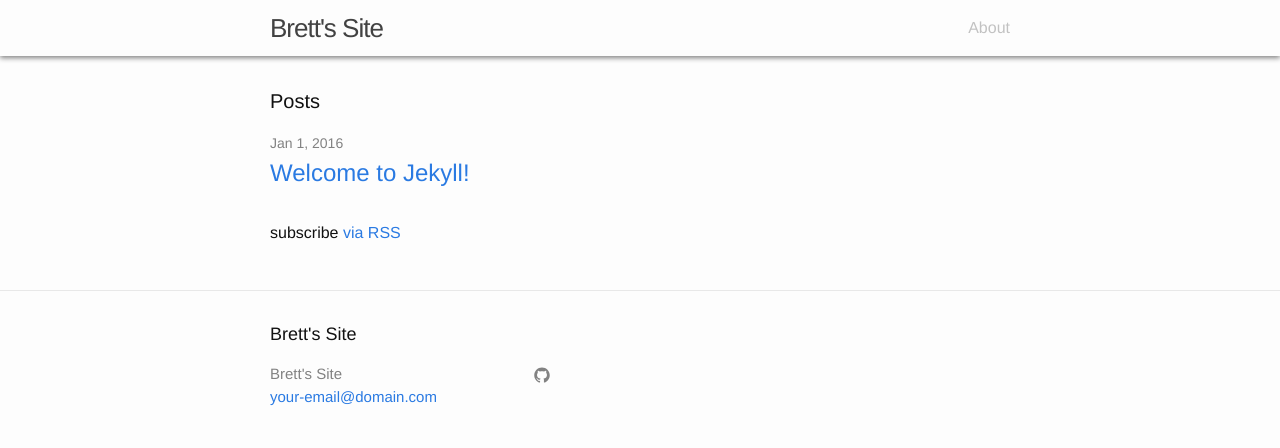
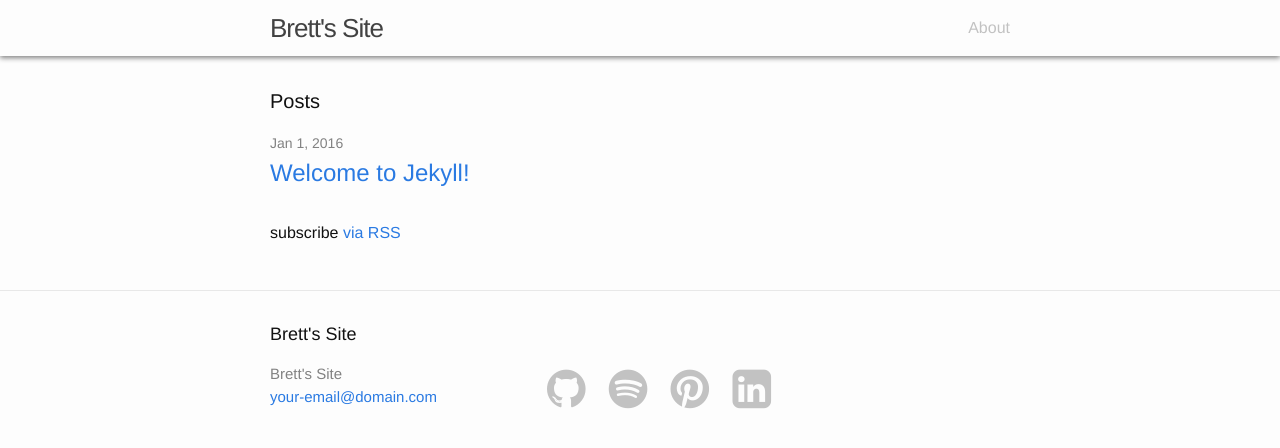
Before and after one commit to brettjbush/brettjbush.github.io, a Jekyll site: the page built from index.html, in a window 1280 px wide. Shown: the top 448 px of the page. Built offline with Jekyll 4.4.1, drawn with Linux system fonts in a browser that asks for light colours; nearby versions of some CDN libraries.

Commit message:
master social media links

```diff
--- a/_config.yml
+++ b/_config.yml
@@ -8,6 +8,9 @@
 baseurl: "" # the subpath of your site, e.g. /blog/
 url: "http://bbush.me" # the base hostname & protocol for your site
 github_username:  brettjbush
+pinterest_username:  brettjbush
+spotify_username:  1214399655
+linkedin_username:  brett-bush-6a1500b0
 
 # Build settings
 markdown: kramdown
--- a/_includes/footer.html
+++ b/_includes/footer.html
@@ -11,20 +11,39 @@
           <li><a href="mailto:{{ site.email }}">{{ site.email }}</a></li>
         </ul>
       </div>
-
       <div class="footer-col  footer-col-2">
-        <ul class="social-media-list">
-          {% if site.github_username %}
-          <li>
-            <a href="https://github.com/{{ site.github_username }}">
-              <span class="icon  icon--github">
-                <svg viewBox="0 0 16 16">
-                  <path fill="#828282" d="M7.999,0.431c-4.285,0-7.76,3.474-7.76,7.761 c0,3.428,2.223,6.337,5.307,7.363c0.388,0.071,0.53-0.168,0.53-0.374c0-0.184-0.007-0.672-0.01-1.32 c-2.159,0.469-2.614-1.04-2.614-1.04c-0.353-0.896-0.862-1.135-0.862-1.135c-0.705-0.481,0.053-0.472,0.053-0.472 c0.779,0.055,1.189,0.8,1.189,0.8c0.692,1.186,1.816,0.843,2.258,0.645c0.071-0.502,0.271-0.843,0.493-1.037 C4.86,11.425,3.049,10.76,3.049,7.786c0-0.847,0.302-1.54,0.799-2.082C3.768,5.507,3.501,4.718,3.924,3.65 c0,0,0.652-0.209,2.134,0.796C6.677,4.273,7.34,4.187,8,4.184c0.659,0.003,1.323,0.089,1.943,0.261 c1.482-1.004,2.132-0.796,2.132-0.796c0.423,1.068,0.157,1.857,0.077,2.054c0.497,0.542,0.798,1.235,0.798,2.082 c0,2.981-1.814,3.637-3.543,3.829c0.279,0.24,0.527,0.713,0.527,1.437c0,1.037-0.01,1.874-0.01,2.129 c0,0.208,0.14,0.449,0.534,0.373c3.081-1.028,5.302-3.935,5.302-7.362C15.76,3.906,12.285,0.431,7.999,0.431z"/>
-                </svg>
-              </span>
-            </a>
-          </li>
-          {% endif %}
+        <table class="social-media-list">
+          <tr>
+            {% if site.github_username %}
+            <td>
+              <a href="https://github.com/{{ site.github_username }}" target="_blank">
+                <i class="hovericon fa fa-github fa-3x fa-fw"></i>
+              </a>
+            </td>
+            {% endif %}
+            {% if site.spotify_username %}
+            <td>
+              <a href="https://open.spotify.com/user/{{ site.spotify_username }}" target="_blank">
+                <i class="hovericon fa fa-spotify fa-3x fa-fw"></i>
+              </a>
+            </td>
+            {% endif %}
+            {% if site.pinterest_username %}
+            <td>
+              <a href="https://www.pinterest.com/{{ site.pinterest_username }}" target="_blank">
+                <i class="hovericon fa fa-pinterest fa-3x fa-fw"></i>
+              </a>
+            </td>
+            {% endif %}
+            {% if site.linkedin_username %}
+            <td>
+                  <a href="https://www.linkedin.com/in/{{ site.linkedin_username }}" target="_blank">
+                    <i class="hovericon fa fa-linkedin-square fa-3x fa-fw"></i>
+                  </a>
+                </span>
+            </td>
+            {% endif %}
+          </tr>
         </ul>
       </div>
     </div>
--- a/_includes/head.html
+++ b/_includes/head.html
@@ -7,4 +7,5 @@
 
     <link rel="stylesheet" href="{{ "/css/main.css" | prepend: site.baseurl }}">
     <link rel="canonical" href="{{ page.url | replace:'index.html','' | prepend: site.baseurl | prepend: site.url }}">
+    <link rel="stylesheet" href="https://maxcdn.bootstrapcdn.com/font-awesome/4.5.0/css/font-awesome.min.css">
 </head>
--- /dev/null
+++ b/_plugins/font_awesome.rb
@@ -0,0 +1,71 @@
+##
+# The MIT License (MIT)
+#
+# Copyright (c) 2014 Ryan Morrissey
+#
+# Permission is hereby granted, free of charge, to any person obtaining a copy
+# of this software and associated documentation files (the "Software"), to deal
+# in the Software without restriction, including without limitation the rights
+# to use, copy, modify, merge, publish, distribute, sublicense, and/or sell
+# copies of the Software, and to permit persons to whom the Software is
+# furnished to do so, subject to the following conditions:
+#
+# The above copyright notice and this permission notice shall be included in
+# all copies or substantial portions of the Software.
+#
+# THE SOFTWARE IS PROVIDED "AS IS", WITHOUT WARRANTY OF ANY KIND, EXPRESS OR
+# IMPLIED, INCLUDING BUT NOT LIMITED TO THE WARRANTIES OF MERCHANTABILITY,
+# FITNESS FOR A PARTICULAR PURPOSE AND NONINFRINGEMENT. IN NO EVENT SHALL THE
+# AUTHORS OR COPYRIGHT HOLDERS BE LIABLE FOR ANY CLAIM, DAMAGES OR OTHER
+# LIABILITY, WHETHER IN AN ACTION OF CONTRACT, TORT OR OTHERWISE, ARISING FROM,
+# OUT OF OR IN CONNECTION WITH THE SOFTWARE OR THE USE OR OTHER DEALINGS IN
+# THE SOFTWARE.
+#
+#
+# Font Awesome Icons Liquid Tag
+# Documentation can be found at http://fontawesome.io/
+#
+# Example:
+#    {% icon fa-camera-retro %}
+#    {% icon fa-camera-retro fa-lg %}
+#    {% icon fa-spinner fa-spin %}
+#    {% icon fa-shield fa-rotate-90 %}
+
+module Jekyll
+  class FontAwesomeTag < Liquid::Tag
+
+    def render(context)
+      if tag_contents = determine_arguments(@markup.strip)
+        icon_class, icon_extra = tag_contents[0], tag_contents[1]
+        icon_tag(icon_class, icon_extra)
+      else
+        raise ArgumentError.new <<-eos
+Syntax error in tag 'icon' while parsing the following markup:
+
+  #{@markup}
+
+Valid syntax:
+  for icons: {% icon fa-camera-retro %}
+  for icons with size/spin/rotate: {% icon fa-camera-retro fa-lg %}
+eos
+      end
+    end
+
+    private
+
+    def determine_arguments(input)
+      matched = input.match(/\A(\S+) ?(\S+)?\Z/)
+      [matched[1].to_s.strip, matched[2].to_s.strip] if matched && matched.length >= 3
+    end
+
+    def icon_tag(icon_class, icon_extra = nil)
+      if icon_extra.empty?
+        "<i class=\"fa #{icon_class}\"></i>"
+      else
+        "<i class=\"fa #{icon_class} #{icon_extra}\"></i>"
+      end
+    end
+  end
+end
+
+Liquid::Template.register_tag('icon', Jekyll::FontAwesomeTag)
--- a/_sass/_base.scss
+++ b/_sass/_base.scss
@@ -190,16 +190,20 @@
 /**
  * Icons
  */
-.icon {
+.hovericon {
+        color: $grey-color-midlight;
+        transition: 0.25s linear; /* vendorless fallback */
+        -o-transition: 0.25s linear; /* opera */
+        -ms-transition: 0.25s linear; /* IE 10 */
+        -moz-transition: 0.25s linear; /* Firefox */
+        -webkit-transition: 0.25s linear; /*safari and chrome */
 
-    > svg {
-        display: inline-block;
-        width: 16px;
-        height: 16px;
-        vertical-align: middle;
-
-        path {
-            fill: $grey-color;
+        &:hover {
+            color: $grey-color-dark;
+            transition: 0.1s linear; /* vendorless fallback */
+            -o-transition: 0.1s linear; /* opera */
+            -ms-transition: 0.1s linear; /* IE 10 */
+            -moz-transition: 0.1s linear; /* Firefox */
+            -webkit-transition: 0.1s linear; /*safari and chrome */
         }
-    }
 }
```
